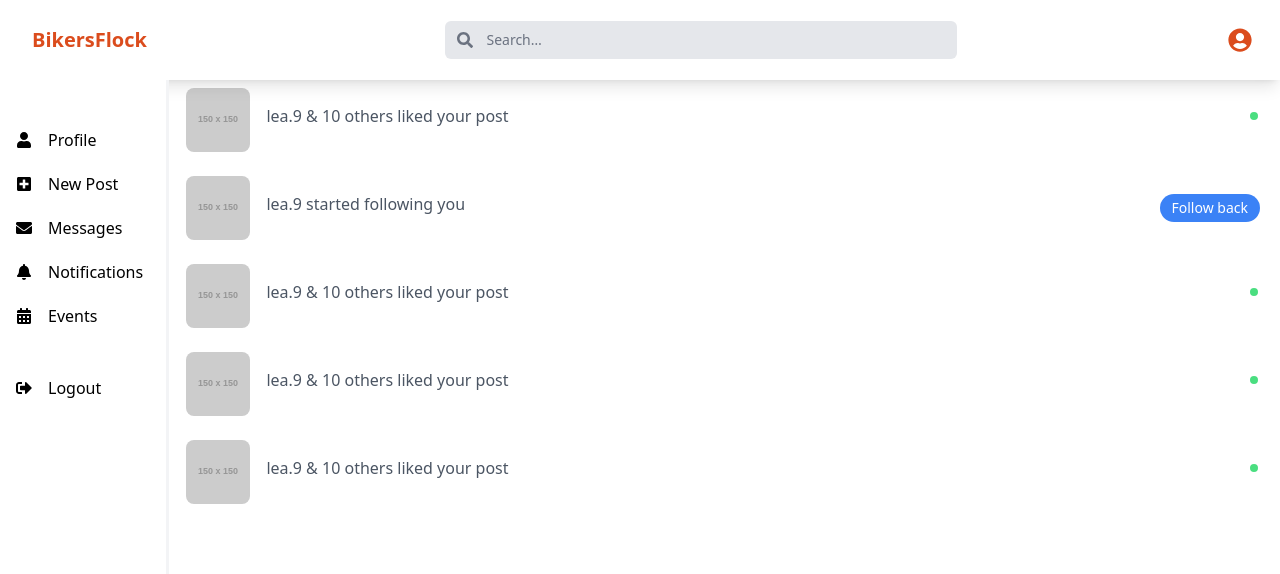
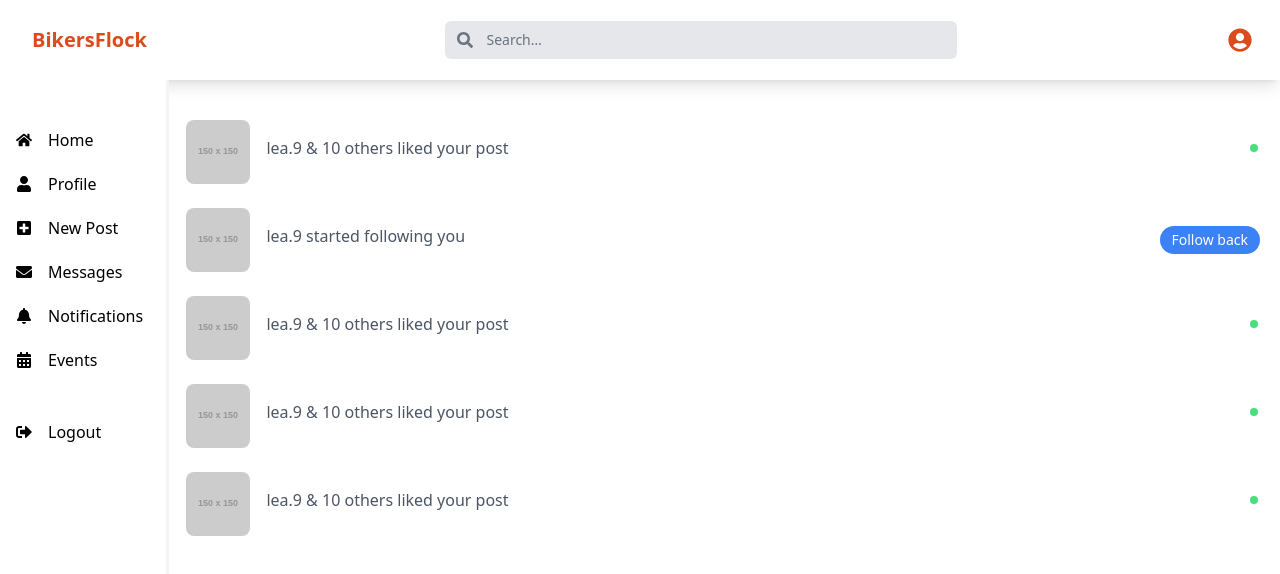
Before and after one commit to Ayush9535/BikersFlock, a React (Vite) app in the folder client/: page /notify in a window 1280 px wide. Shown: the top 574 px of the page. Built offline with nearby package versions, Linux system fonts and the light colour scheme.

Commit message:
Minor Changes made

```diff
--- a/client/src/Components/BottomNav.jsx
+++ b/client/src/Components/BottomNav.jsx
@@ -10,7 +10,7 @@ export default function BottomNav() {
           <FaHome className="h-6 w-6" />
           <span className="text-xs">Home</span>
         </Link>
-        <Link to="/notifications" className="text-bforange hover:text-bforange flex flex-col items-center">
+        <Link to="/notify" className="text-bforange hover:text-bforange flex flex-col items-center">
           <FaBell className="h-6 w-6" />
           <span className="text-xs">Notifications</span>
         </Link>
--- a/client/src/Components/ChatInterface.jsx
+++ b/client/src/Components/ChatInterface.jsx
@@ -4,7 +4,7 @@ const ChatInterface = () => {
     return (
         <div className="flex flex-col">
             {/* Chat Messages */}
-            <div className="flex-grow h-[70vh] overflow-y-auto">
+            <div className="flex-grow h-[70vh] overflow-y-auto px-5">
                 <div className="mb-4">
                     <div className="flex justify-end mb-2">
                         <div className="bg-blue-500 text-white rounded-lg py-2 px-4 max-w-xs">
--- a/client/src/Components/Notifications.jsx
+++ b/client/src/Components/Notifications.jsx
@@ -3,7 +3,7 @@ import React from 'react';
 const NotificationsPanel = () => {
 
   return (
-    <div className='w-[87vw] h-[90vh] bg-white '>
+    <div className='md:w-[87vw] h-[90vh] bg-white w-[100vw] pt-8'>
       <div className="bg-white py-4]">
         <div className='px-5'>
           <div className="flex items-center mb-4 justify-between">
--- a/client/src/Components/Sidebar.jsx
+++ b/client/src/Components/Sidebar.jsx
@@ -1,5 +1,5 @@
 import React from 'react';
-import { FaUser, FaEnvelope, FaBell, FaCalendarAlt, FaSignOutAlt, FaPlusSquare } from 'react-icons/fa';
+import { FaUser, FaEnvelope, FaBell, FaCalendarAlt, FaSignOutAlt, FaPlusSquare, FaHome } from 'react-icons/fa';
 import { Link } from 'react-router-dom';
 
 export default function Sidebar({ isOpen }) {
@@ -8,6 +8,9 @@ export default function Sidebar({ isOpen }) {
       <div className="flex-1 flex flex-col min-h-0">
         <div className="flex-1 flex flex-col pt-5 pb-4 overflow-y-auto">
           <nav className="mt-5 flex-1 px-2 space-y-1">
+            <Link to="/home" className="text-black hover:bg-bforange hover:text-white group flex items-center px-2 py-2 text-base font-medium rounded-md">
+              <FaHome className="mr-4" /> Home
+            </Link>
             <Link to="/profile" className="text-black hover:bg-bforange hover:text-white group flex items-center px-2 py-2 text-base font-medium rounded-md">
               <FaUser className="mr-4" /> Profile
             </Link>
--- a/client/src/Pages/Profile.jsx
+++ b/client/src/Pages/Profile.jsx
@@ -6,7 +6,7 @@ const UserProfile = () => {
 
     return (
         <div className="bg-gray-100 p-4 flex flex-col  h-full">
-            <div className="flex flex-row items-center md:flex-col md:justify-center gap-8">
+            <div className="flex flex-col items-center md:flex-col md:justify-center gap-8">
                 <div className="flex flex-col items-center mb-4 md:mb-0 gap-5">
                     <img
                         className="w-20 h-20 rounded-full"
@@ -41,7 +41,7 @@ const UserProfile = () => {
                 </div>
             </div>
             <div className="mb-4 mt-10 border-b border-gray-200 dark:border-gray-400 w-[90%] m-auto">
-                <ul className="flex flex-wrap justify-center -mb-px text-sm font-medium text-center" id="default-tab" role="tablist">
+                <ul className="flex overflow-x-auto justify-center -mb-px text-sm font-medium text-center" id="default-tab" role="tablist">
                     <li className="me-2" role="presentation">
                         <button
                             className={`inline-block p-4 border-b-2 rounded-t-lg ${activeTab === 'posts' ? 'border-blue-500 bg-gray-200' : 'border-transparent'}`}
@@ -55,7 +55,7 @@ const UserProfile = () => {
                     </li>
                     <li className="me-2" role="presentation">
                         <button
-                            className={`inline-block p-4 border-b-2 rounded-t-lg ${activeTab === 'bikes' ? 'border-blue-500 bg-gray-200' : 'border-transparent'}`}
+                            className={`inline-block text-nowrap p-4 border-b-2 rounded-t-lg ${activeTab === 'bikes' ? 'border-blue-500 bg-gray-200' : 'border-transparent'}`}
                             onClick={() => setActiveTab('bikes')}
                             type="button"
                             role="tab"
@@ -90,7 +90,7 @@ const UserProfile = () => {
             </div>
             <div id="default-tab-content">
                 {activeTab === 'posts' && (
-                    <div className='grid grid-cols-1 md:grid-cols-4 gap-4 mt-6 w-[90%] m-auto'>
+                    <div className='grid sm:grid-cols-1 md:grid-cols-2 lg:grid-cols-3 gap-4 mt-6 w-[90%] m-auto'>
                         <ProfileCardComponent />
                         <ProfileCardComponent />
                         <ProfileCardComponent />
```
